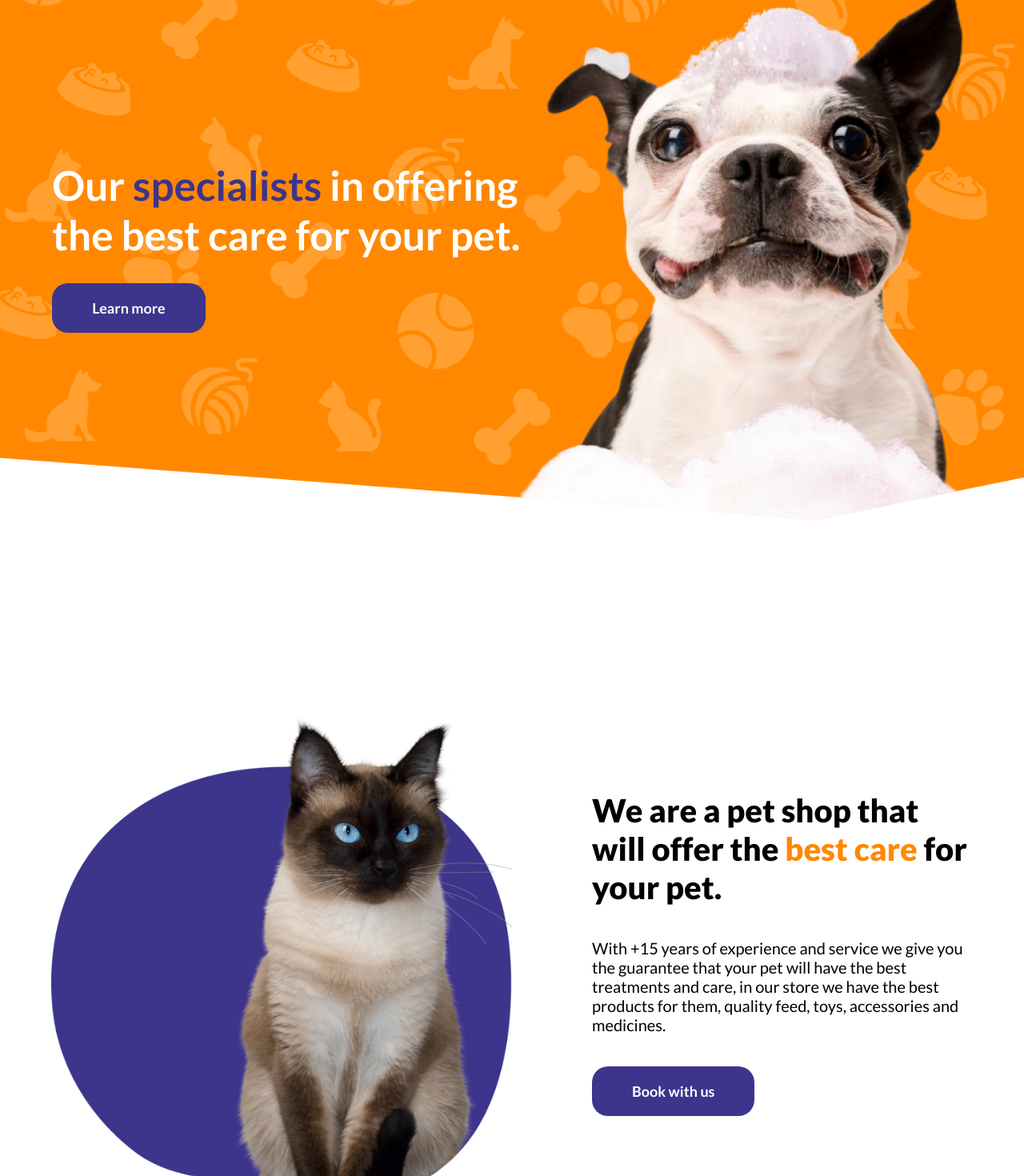
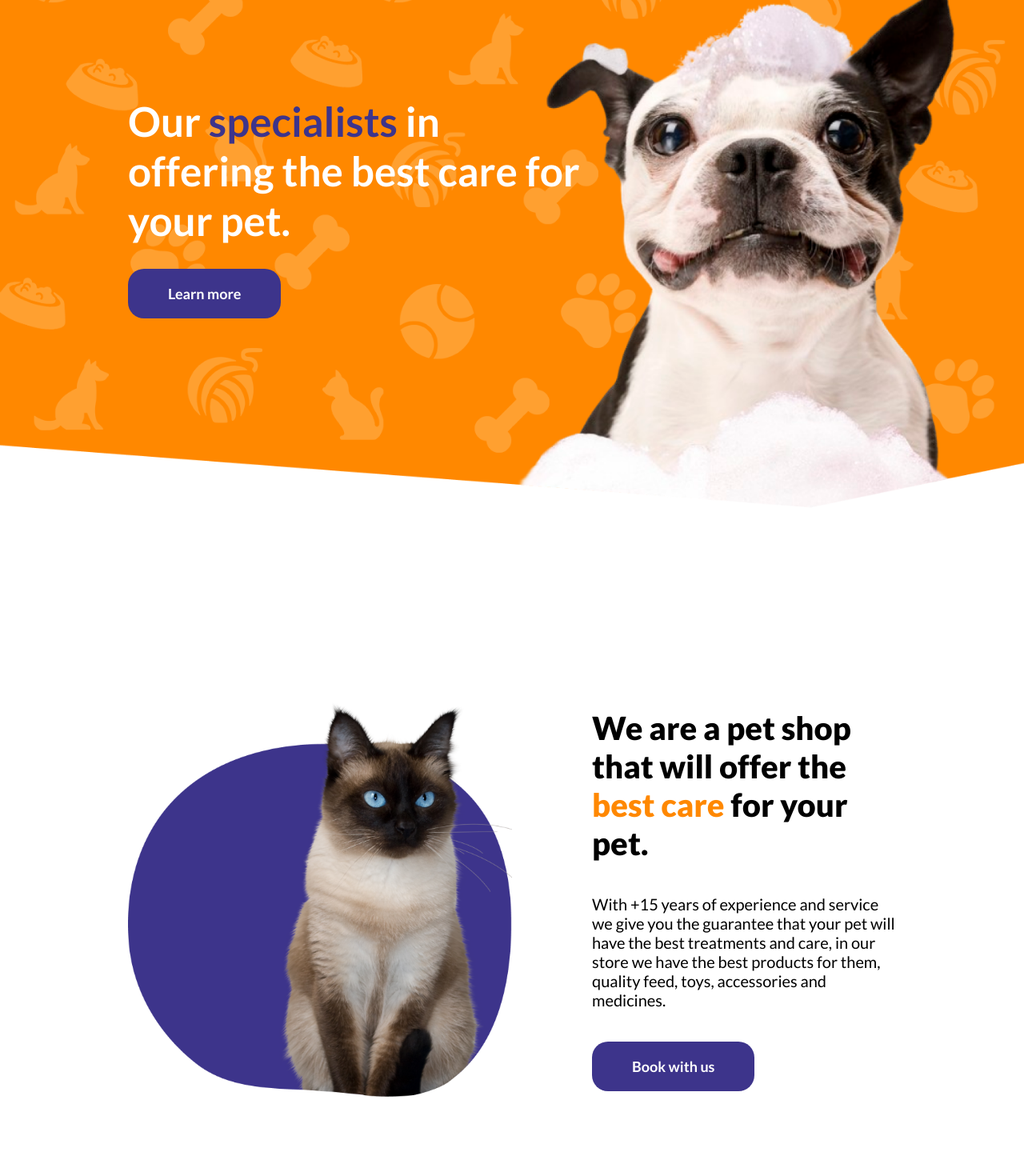
Before and after one commit to MFelipeSilva/landing-page-pet-beauty, a React (Create React App) app: page / in a window 1280 px wide. Shown: the part 200-1670 px from the top of the page at 80% size. Built offline with nearby package versions, Linux system fonts and the light colour scheme.

Commit message:
feat: changes in pages and components

```diff
--- a/public/index.html
+++ b/public/index.html
@@ -25,7 +25,7 @@
       href="https://fonts.googleapis.com/css2?family=Lato:ital,wght@0,100;0,300;0,400;0,700;0,900;1,100;1,300;1,400;1,700;1,900&display=swap"
       rel="stylesheet"
     />
-    <title>Pet Beauty</title>
+    <title>Pet Beauty | Landing page</title>
   </head>
   <body>
     <noscript>You need to enable JavaScript to run this app.</noscript>
--- a/src/components/Footer.tsx
+++ b/src/components/Footer.tsx
@@ -18,7 +18,7 @@ const StyledFooter = styled.footer`
 
   & > div:nth-child(1) {
     display: flex;
-    width: 90%;
+    width: 75vw;
     gap: 5em;
     flex-wrap: wrap;
     align-items: start;
@@ -73,7 +73,7 @@ const StyledFooter = styled.footer`
 
   & > div:nth-child(2) {
     display: flex;
-    width: 90vw;
+    width: 75vw;
     margin-top: 6em;
     align-items: self-end;
     justify-content: space-between;
--- a/src/components/Navbar.tsx
+++ b/src/components/Navbar.tsx
@@ -21,7 +21,7 @@ const StyledHeader = styled.header<IHeaderProps>`
 
   nav {
     display: flex;
-    width: 90%;
+    width: 75vw;
     align-items: center;
     justify-content: space-between;
 
@@ -61,6 +61,10 @@ const StyledHeader = styled.header<IHeaderProps>`
       color: #fff;
       cursor: pointer;
       background: none;
+    }
+
+    @media (max-width: 992px) {
+      width: 90vw;
     }
 
     @media (max-width: 768px) {
--- a/src/pages/about/index.tsx
+++ b/src/pages/about/index.tsx
@@ -15,10 +15,10 @@ const Container = styled.section`
   div {
     display: flex;
     max-width: 1728px;
-    width: 90vw;
+    width: 75vw;
     gap: 100px;
     align-items: center;
-    justify-content: space-around;
+    justify-content: space-between;
 
     & > img {
       max-width: 100%;
@@ -65,7 +65,8 @@ const Container = styled.section`
       }
     }
 
-    @media (max-width: 768px) {
+    @media (max-width: 992px) {
+      width: 90vw;
       gap: 30px;
       flex-direction: column-reverse;
     }
--- a/src/pages/contact/index.tsx
+++ b/src/pages/contact/index.tsx
@@ -14,12 +14,11 @@ const Container = styled.section`
   & > div {
     display: flex;
     max-width: 1720.8px;
-    width: 90vw;
-
+    width: 75vw;
     gap: 100px;
     flex-direction: row;
     align-items: center;
-    justify-content: space-evenly;
+    justify-content: space-between;
 
     div {
       display: flex;
--- a/src/pages/home/index.tsx
+++ b/src/pages/home/index.tsx
@@ -8,14 +8,17 @@ const Container = styled.section`
   display: flex;
   width: 100%;
   height: 100%;
-  padding: 25em 0 20em 5.1vw;
+  padding: 20em 0;
   align-items: center;
-  justify-content: start;
+  justify-content: center;
   background-size: cover;
   background-image: url(${home_banner});
 
+  & > div {
+    display: flex;
+    width: 75vw;
 
-  div {
+    & > div {
       display: flex;
       max-width: 660px;
       width: 60%;
@@ -30,13 +33,10 @@ const Container = styled.section`
           color: #3d348b;
         }
       }
-
-    @media (max-width: 768px) {
-      width: 70%;
     }
 
-    @media (max-width: 520px) {
-      width: 90%;
+    @media (max-width: 992px) {
+      width: 90vw;
     }
   }
 
@@ -54,11 +54,13 @@ function Home() {
   return (
     <Container>
       <div>
+        <div>
           <h1>
             Our <span>specialists</span> in offering the best care for your pet.
           </h1>
           <Button>Learn more</Button>
         </div>
+      </div>
     </Container>
   );
 }
--- a/src/pages/services/index.tsx
+++ b/src/pages/services/index.tsx
@@ -23,7 +23,7 @@ const Container = styled.section`
 
     & > div {
       display: flex;
-      width: 70vw;
+      width: 75vw;
       gap: 100px;
       flex-wrap: wrap;
       align-items: center;
```
Also changed, not shown: 1 other file (tests, documents, lock files or other folders). Lines whose indentation alone changed are shown as unchanged.
